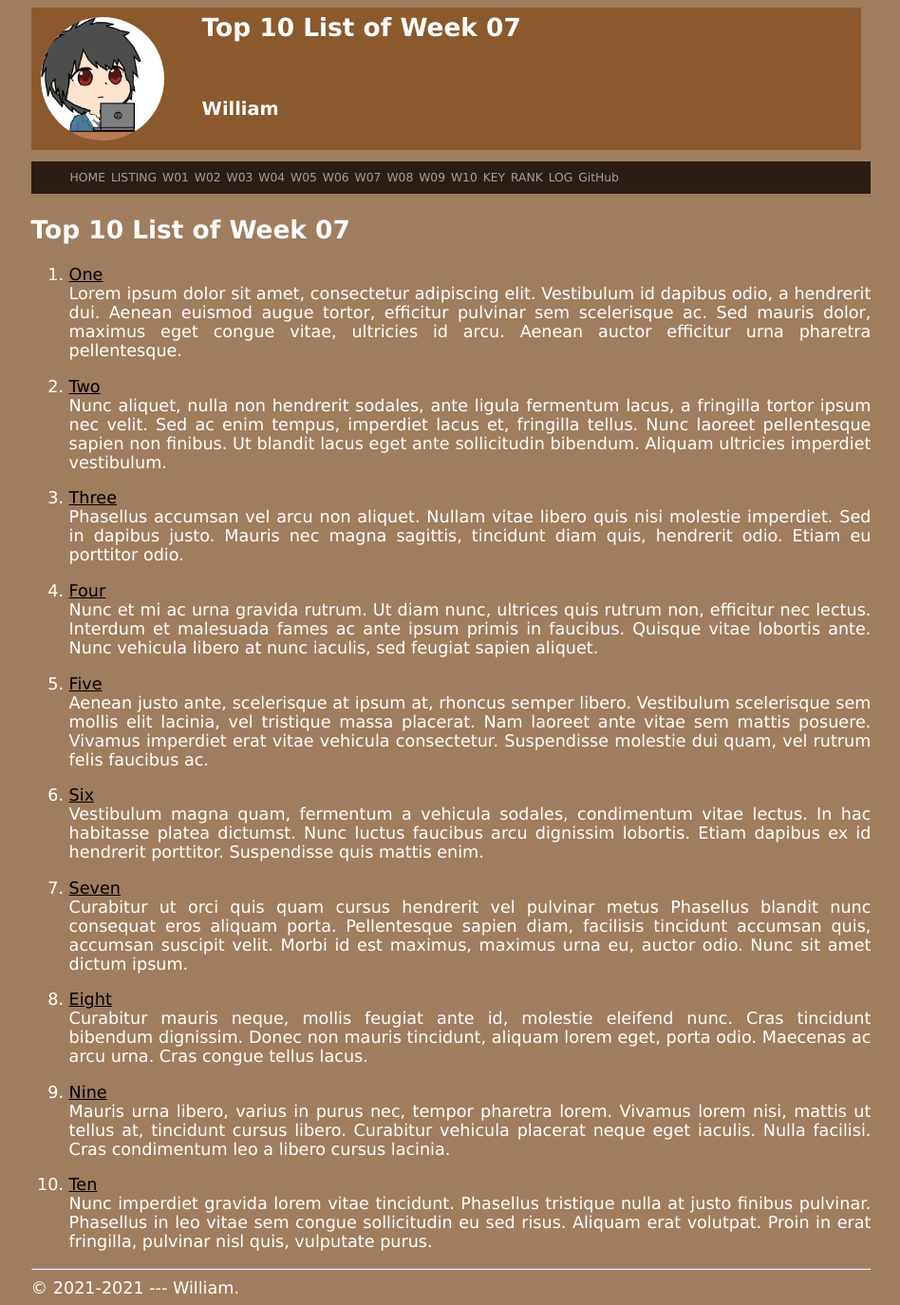
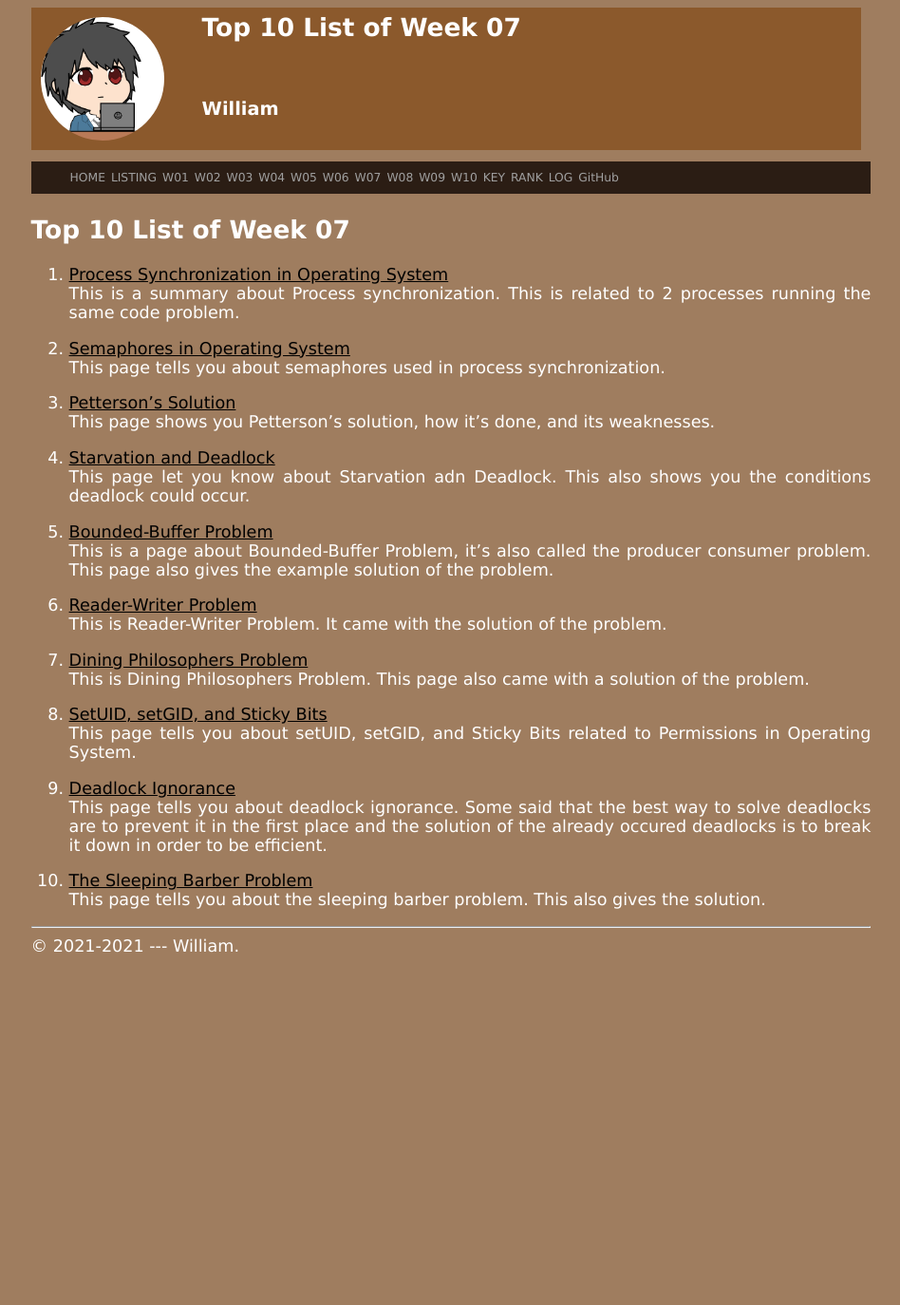
Before and after one commit to Hori75/os211, a Jekyll site: the page built from w07.md, in a window 1280 px wide. Shown: the whole page at 95% size, without its empty margins (165-1113 px from the left). Built offline with Jekyll 4.4.1, drawn with Linux system fonts in a browser that asks for light colours; our own code applies the rules of GitHub Pages for plain Markdown files; after the commit the page ends 1014 px from its top, so only the background shows below that.

Commit message:
Week 07 assignments Hori75

```diff
--- a/TXT/mylog.txt
+++ b/TXT/mylog.txt
@@ -33,3 +33,7 @@
 ZCZC W06 180 L21 Reading OS Slides and Week 6 Slides
 ZCZC W06 180 L05 Finding related sites for Top 10 Week 6
 ZCZC W06 190 L03 Week 6 related task
+ZCZC W07 80 L04 Week 7 Zoom Meeting
+ZCZC W07 180 L21 Reading OS Slides and Week 7 Slides
+ZCZC W07 180 L05 Finding relateed sites for Top 10 Week 7
+ZCZC W07 180 L03 Week 7 related task
--- a/TXT/myrank.txt
+++ b/TXT/myrank.txt
@@ -17,3 +17,6 @@
 ZCZC W06 KalEl2001
 ZCZC W06 jojonicho
 ZCZC W06 IoriU
+ZCZC W07 IoriU
+ZCZC W07 jojonicho
+ZCZC W07 KalEl2001
--- a/w07.md
+++ b/w07.md
@@ -5,72 +5,32 @@
 
 # Top 10 List of Week 07
 
-1. [One](https://en.wikipedia.org/wiki/1)<br>
-Lorem ipsum dolor sit amet, consectetur adipiscing elit.
-Vestibulum id dapibus odio, a hendrerit dui.
-Aenean euismod augue tortor, efficitur pulvinar sem scelerisque ac.
-Sed mauris dolor, maximus eget congue vitae, ultricies id arcu.
-Aenean auctor efficitur urna pharetra pellentesque.
+1. [Process Synchronization in Operating System](https://www.geeksforgeeks.org/introduction-of-process-synchronization/)<br>
+This is a summary about Process synchronization. This is related to 2 processes running the same code problem.
 
-2. [Two](https://en.wikipedia.org/wiki/2)<br>
-Nunc aliquet, nulla non hendrerit sodales, ante ligula fermentum lacus, a fringilla tortor ipsum nec velit.
-Sed ac enim tempus, imperdiet lacus et, fringilla tellus.
-Nunc laoreet pellentesque sapien non finibus.
-Ut blandit lacus eget ante sollicitudin bibendum.
-Aliquam ultricies imperdiet vestibulum.
+2. [Semaphores in Operating System](https://www.tutorialspoint.com/semaphores-in-operating-system)<br>
+This page tells you about semaphores used in process synchronization.
 
-3. [Three](https://en.wikipedia.org/wiki/3)<br>
-Phasellus accumsan vel arcu non aliquet.
-Nullam vitae libero quis nisi molestie imperdiet.
-Sed in dapibus justo.
-Mauris nec magna sagittis, tincidunt diam quis, hendrerit odio.
-Etiam eu porttitor odio.
+3. [Petterson's Solution](https://www.tutorialspoint.com/peterson-s-problem)<br>
+This page shows you Petterson's solution, how it's done, and its weaknesses.
 
-4. [Four](https://en.wikipedia.org/wiki/4)<br>
-Nunc et mi ac urna gravida rutrum.
-Ut diam nunc, ultrices quis rutrum non, efficitur nec lectus.
-Interdum et malesuada fames ac ante ipsum primis in faucibus.
-Quisque vitae lobortis ante.
-Nunc vehicula libero at nunc iaculis, sed feugiat sapien aliquet.
+4. [Starvation and Deadlock](https://www.tutorialspoint.com/starvation-and-deadlock)<br>
+This page let you know about Starvation adn Deadlock. This also shows you the conditions deadlock could occur.
 
-5. [Five](https://en.wikipedia.org/wiki/5)<br>
-Aenean justo ante, scelerisque at ipsum at, rhoncus semper libero.
-Vestibulum scelerisque sem mollis elit lacinia, vel tristique massa placerat.
-Nam laoreet ante vitae sem mattis posuere.
-Vivamus imperdiet erat vitae vehicula consectetur.
-Suspendisse molestie dui quam, vel rutrum felis faucibus ac.
+5. [Bounded-Buffer Problem](https://www.studytonight.com/operating-system/bounded-buffer)<br>
+This is a page about Bounded-Buffer Problem, it's also called the producer consumer problem. This page also gives the example solution of the problem.
 
-6. [Six](https://en.wikipedia.org/wiki/6)<br>
-Vestibulum magna quam, fermentum a vehicula sodales, condimentum vitae lectus.
-In hac habitasse platea dictumst.
-Nunc luctus faucibus arcu dignissim lobortis.
-Etiam dapibus ex id hendrerit porttitor.
-Suspendisse quis mattis enim.
+6. [Reader-Writer Problem](https://www.javatpoint.com/os-readers-writers-problem)<br>
+This is Reader-Writer Problem. It came with the solution of the problem.
 
-7. [Seven](https://en.wikipedia.org/wiki/7)<br>
-Curabitur ut orci quis quam cursus hendrerit vel pulvinar metus
-Phasellus blandit nunc consequat eros aliquam porta.
-Pellentesque sapien diam, facilisis tincidunt accumsan quis, accumsan suscipit velit.
-Morbi id est maximus, maximus urna eu, auctor odio.
-Nunc sit amet dictum ipsum.
+7. [Dining Philosophers Problem](https://www.tutorialspoint.com/dining-philosophers-problem-dpp)<br>
+This is Dining Philosophers Problem. This page also came with a solution of the problem.
 
-8. [Eight](https://en.wikipedia.org/wiki/8)<br>
-Curabitur mauris neque, mollis feugiat ante id, molestie eleifend nunc.
-Cras tincidunt bibendum dignissim.
-Donec non mauris tincidunt, aliquam lorem eget, porta odio.
-Maecenas ac arcu urna.
-Cras congue tellus lacus.
+8. [SetUID, setGID, and Sticky Bits](https://www.geeksforgeeks.org/setuid-setgid-and-sticky-bits-in-linux-file-permissions/)<br>
+This page tells you about setUID, setGID, and Sticky Bits related to Permissions in Operating System.
 
-9. [Nine](https://en.wikipedia.org/wiki/9)<br>
-Mauris urna libero, varius in purus nec, tempor pharetra lorem.
-Vivamus lorem nisi, mattis ut tellus at, tincidunt cursus libero.
-Curabitur vehicula placerat neque eget iaculis.
-Nulla facilisi.
-Cras condimentum leo a libero cursus lacinia.
+9. [Deadlock Ignorance](https://www.geeksforgeeks.org/deadlock-ignorance-in-operating-system/)<br>
+This page tells you about deadlock ignorance. Some said that the best way to solve deadlocks are to prevent it in the first place and the solution of the already occured deadlocks is to break it down in order to be efficient.
 
-10. [Ten](https://en.wikipedia.org/wiki/10)<br>
-Nunc imperdiet gravida lorem vitae tincidunt.
-Phasellus tristique nulla at justo finibus pulvinar.
-Phasellus in leo vitae sem congue sollicitudin eu sed risus.
-Aliquam erat volutpat.
-Proin in erat fringilla, pulvinar nisl quis, vulputate purus.
+10. [The Sleeping Barber Problem](https://www.geeksforgeeks.org/sleeping-barber-problem-in-process-synchronization/)<br>
+This page tells you about the sleeping barber problem. This also gives the solution.
```
Also changed, not shown: 7 other files.
